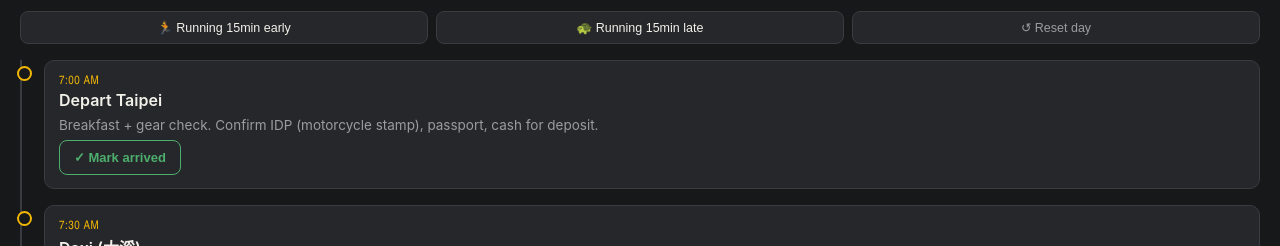
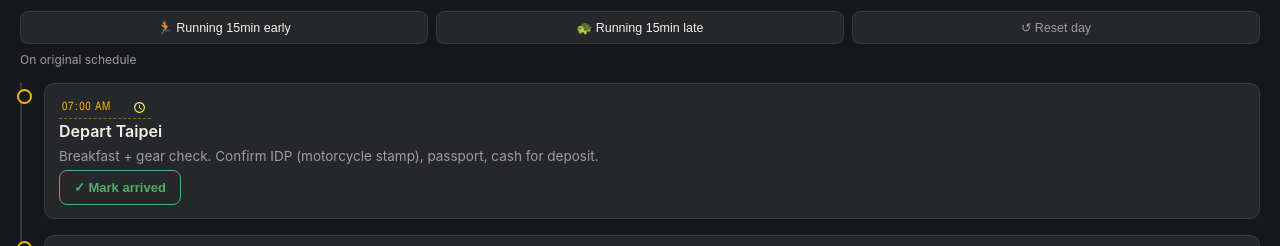
Before and after one commit to ncheewee/route7, a plain HTML site: page index.html in a window 1280 px wide. Shown: the part 546-792 px from the top of the page. Drawn offline with Linux system fonts and the light colour scheme; no server answers.

Commit message:
Deploy route7-portal-2.html — 02/07/2026, 7:33:43 am

```diff
--- a/index.html
+++ b/index.html
@@ -158,6 +158,22 @@
     border-radius:8px;
   }
   .day-controls button.reset{ color:var(--text-dim); }
+  .day-status{ font-size:12px; color:var(--text-dim); margin:-8px 0 16px; }
+  .day-status.shifted{ color:var(--paint); }
+
+  .time-edit{
+    background:transparent;
+    border:none;
+    border-bottom:1px dashed var(--paint-dim);
+    color:var(--paint);
+    font-family:var(--font-display);
+    font-size:12px;
+    letter-spacing:0.5px;
+    text-transform:uppercase;
+    padding:1px 2px;
+    width:92px;
+  }
+  .time-edit::-webkit-calendar-picker-indicator{ filter:invert(0.8) sepia(1) saturate(3) hue-rotate(2deg); }
 
   .timeline{ position:relative; padding-left:22px; border-left:2px solid var(--line); }
   .stop{ position:relative; margin-bottom:16px; }
@@ -256,6 +272,7 @@
     <button onclick="quickAdjust(1,15)">🐢 Running 15min late</button>
     <button class="reset" onclick="resetDay(1)">↺ Reset day</button>
   </div>
+  <div class="day-status" id="status-1"></div>
 
   <div class="timeline" id="timeline-1"></div>
 </section>
@@ -270,6 +287,7 @@
     <button onclick="quickAdjust(2,15)">🐢 Running 15min late</button>
     <button class="reset" onclick="resetDay(2)">↺ Reset day</button>
   </div>
+  <div class="day-status" id="status-2"></div>
 
   <div class="timeline" id="timeline-2"></div>
 </section>
@@ -339,6 +357,25 @@
   return h12 + ':' + String(m).padStart(2,'0') + ' ' + ampm;
 }
 
+function toHHMM(mins){
+  mins = ((mins % 1440) + 1440) % 1440;
+  const h = Math.floor(mins/60), m = mins%60;
+  return String(h).padStart(2,'0') + ':' + String(m).padStart(2,'0');
+}
+
+function updateStatus(dayNum){
+  const day = days[dayNum];
+  const el = document.getElementById('status-'+dayNum);
+  if(day.offset === 0){
+    el.textContent = 'On original schedule';
+    el.className = 'day-status';
+  } else {
+    const dir = day.offset > 0 ? 'behind' : 'ahead of';
+    el.textContent = `Schedule adjusted — currently ${Math.abs(day.offset)}min ${dir} plan (rest of day shifted)`;
+    el.className = 'day-status shifted';
+  }
+}
+
 function renderDay(dayNum){
   const day = days[dayNum];
   const el = document.getElementById('timeline-'+dayNum);
@@ -357,15 +394,28 @@
     const arriveBtn = isDone
       ? `<button class="arrive-btn" disabled>✓ Done ${fmt(s.actualTime)}</button>`
       : `<button class="arrive-btn" onclick="markArrived(${dayNum}, ${idx})">✓ Mark arrived</button>`;
+    const timeHtml = isDone
+      ? `${fmt(displayed)} ${deltaHtml}`
+      : `<input type="time" class="time-edit" value="${toHHMM(displayed)}" onchange="editTime(${dayNum}, ${idx}, this.value)">`;
     div.innerHTML = `
       <div class="card">
-        <div class="time">${fmt(displayed)} ${deltaHtml}</div>
+        <div class="time">${timeHtml}</div>
         <h3>${s.title} ${tagHtml}</h3>
         <p>${s.desc}</p>
         <div class="row">${mapBtn}${arriveBtn}</div>
       </div>`;
     el.appendChild(div);
   });
+  updateStatus(dayNum);
+}
+
+function editTime(dayNum, idx, val){
+  const day = days[dayNum];
+  const [hh, mm] = val.split(':').map(Number);
+  if(isNaN(hh) || isNaN(mm)) return;
+  const newMinutes = hh*60 + mm;
+  day.offset = newMinutes - day.stops[idx].base;
+  renderDay(dayNum);
 }
 
 function markArrived(dayNum, idx){
```
